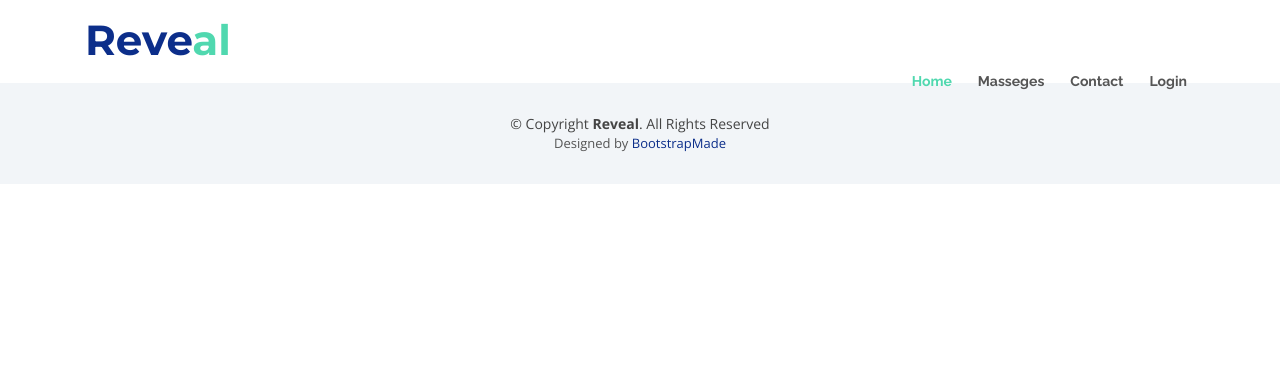
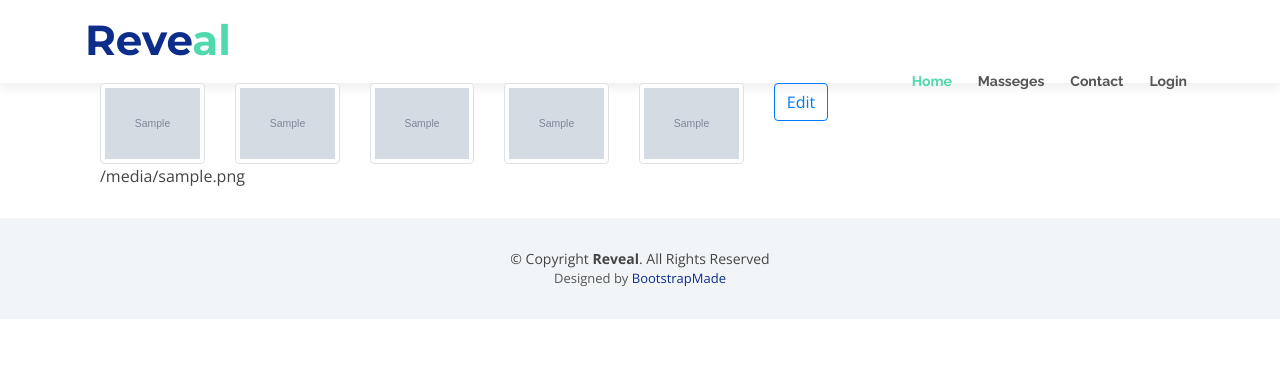
Before and after one commit to krishnapawar/revealbogapp, a Django app: template user/templates/user/user_home.html in a window 1280 px wide. Shown: the part 43-426 px from the top of the page. Run offline with Django 3.2, Linux system fonts and the light colour scheme; the template is opened without the code that fills it: most values are stand-ins (such as "Sample title", 1, 10 or a date in 2020); grey boxes marked "Sample" are stand-in pictures; some libraries are stand-ins or nearby versions.

Commit message:
update form work proper with help of form.py

```diff
--- a/myweb/views.py
+++ b/myweb/views.py
@@ -5,7 +5,6 @@ from user.models import photfolio
 from django.views.generic.edit import UpdateView
 from django.contrib.auth.mixins import LoginRequiredMixin
 from django.contrib import messages
-from django.http import HttpResponseRedirect
 from.forms import BannerForm
 
 
@@ -50,7 +49,7 @@ def up(request,banner_id):
 		f = BannerForm(request.POST,request.FILES,instance=get_object_or_404(banner, id = banner_id))
 		if f.is_valid():
 			f.save()
-			return HttpResponseRedirect('/thanks/')
+			return redirect('userad')
 
 	else:
 		f = BannerForm(instance=get_object_or_404(banner, id = banner_id))
--- a/user/templates/user/user_home.html
+++ b/user/templates/user/user_home.html
@@ -1,5 +1,25 @@
 {% extends 'user/base.html' %}
-{% block conten %}
+{% block content %}
+
+<div class="container">
+	<div class="row">
+
+		{% for w in w %}
+
+		<div class="col-md-2"><img class="img-thumbnail" src="{{w.banner1.url}}"><div class="caption"><p>{{w.banner1}}</p></div></div>
+
+		<div class="col-md-2"><img class="img-thumbnail" src="{{w.banner2.url}}"><div class="caption"></div></div>
+
+		<div class="col-md-2"><img class="img-thumbnail" src="{{w.banner3.url}}"><div class="caption"></div></div>
+
+		<div class="col-md-2"><img class="img-thumbnail" src="{{w.banner4.url}}"><div class="caption"></div></div>
+
+		<div class="col-md-2"><img class="img-thumbnail" src="{{w.banner5.url}}"><div class="caption"></div></div>
+		<div class="col-md-2"><a class="btn btn-outline-primary" href="{% url 'h' w.id %}">Edit</a></div>
+		{% endfor %}
+	</div>
+
+</div>
 
 
 {% endblock %}
```
Also changed, not shown: myweb/templates/myweb/bannerup.html (+0 -18 lines), db.sqlite3, media/bennne/20150406_150632.jpg (added), media/bennne/20150406_150632_1wTZbY0.jpg (added), media/bennne/20150406_151933.jpg (added).
